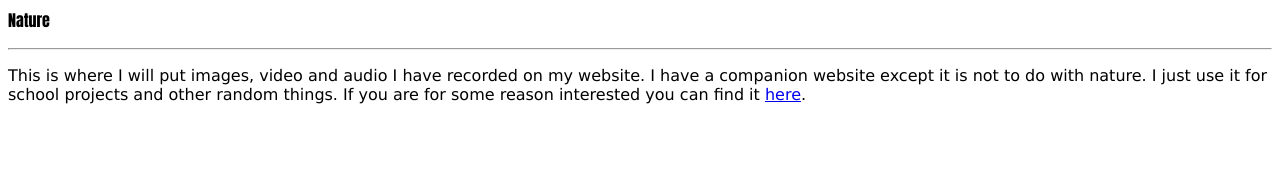
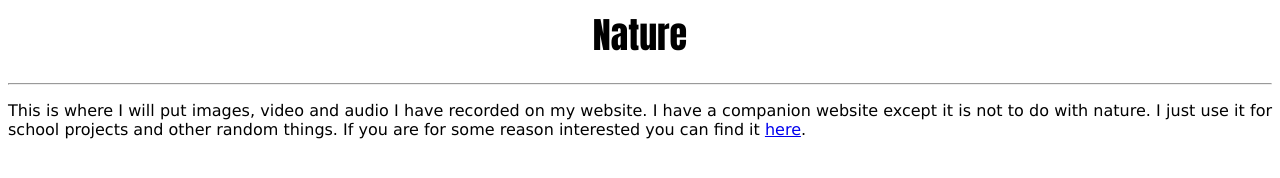
Before and after one commit to wildlifemedia/wildlifemedia.github.io, a plain HTML site: page index.html in a window 1280 px wide. Drawn offline with Linux system fonts and the light colour scheme.

Commit message:
Update index.html

```diff
--- a/index.html
+++ b/index.html
@@ -1,7 +1,7 @@
-<p>
-  <span style="font-family: Impact, Charcoal, sans-serif;">Nature</span>
-</p>
+<h1 style="text-align: center;">
+  <span style="font-family: Impact, Charcoal, sans-serif; font-size: 36px;">Nature</span>
+</h1>
 <hr>
-<p>
+<p style="text-align: justify;">
   <span style="font-family: Verdana, Geneva, sans-serif;">This is where I will put images, video and audio I have recorded on my website. I have a companion website except it is not to do with nature. I just use it for school projects and other random things. If you are for some reason interested you can find it <a href="https://linklettech.github.io/" target="_blank" rel="noopener noreferrer">here</a>. </span>
 </p>
```
